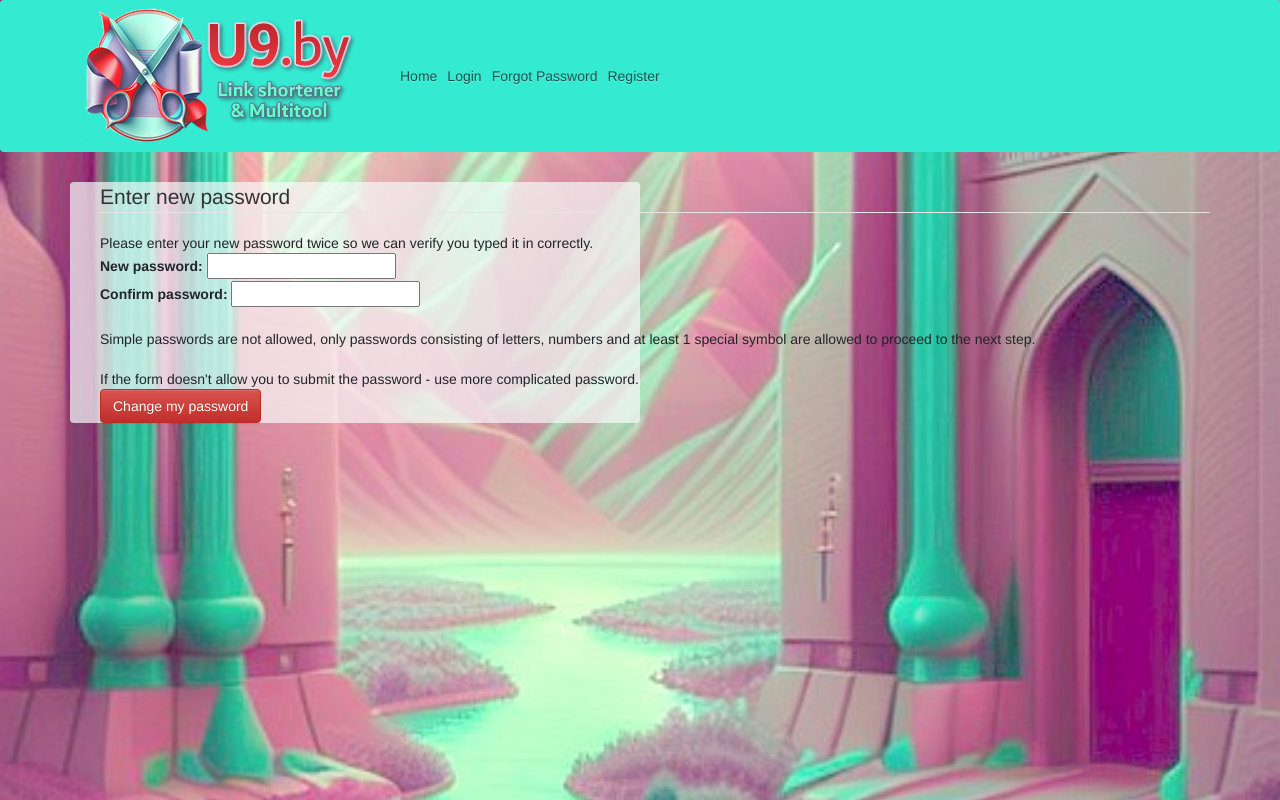
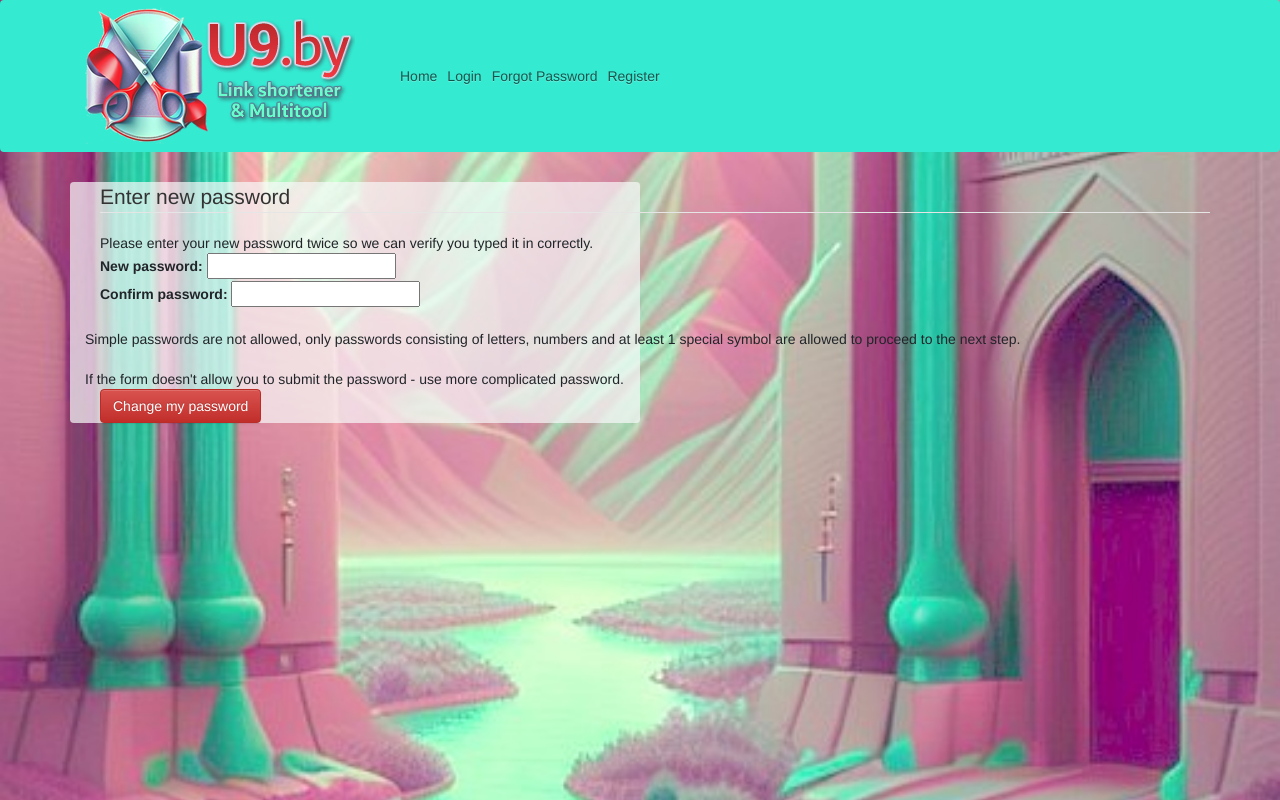
Before and after one commit to Apelsini/u9-new, a Django app: template authentication/templates/authentication/reset_password_done.html in a window 1280 px wide. Run offline with Django 3.2, Linux system fonts and the light colour scheme; the template is opened without the code that fills it, so the values that code supplies are empty; some libraries are stand-ins or nearby versions.

Commit message:
Update reset_password_done.html

```diff
--- a/authentication/templates/authentication/reset_password_done.html
+++ b/authentication/templates/authentication/reset_password_done.html
@@ -20,9 +20,9 @@
                     <label for="id_new_password2">Confirm password:</label>
                     <input type="password" name="new_password2" autocomplete="new-password" required="" id="id_new_password2">
                 </div>
-                <div><br> Simple passwords are not allowed, only passwords consisting of letters, numbers and at least 1 special symbol are allowed to proceed to the next step.
+                <div class="row"><br> Simple passwords are not allowed, only passwords consisting of letters, numbers and at least 1 special symbol are allowed to proceed to the next step.
                 </div>
-                <div><br> If the form doesn't allow you to submit the password - use more complicated password.
+                <div class="row"><br> If the form doesn't allow you to submit the password - use more complicated password.
                 </div>
                     <input type="submit" class="btn btn-danger" value="Change my password">
             </fieldset>
```
